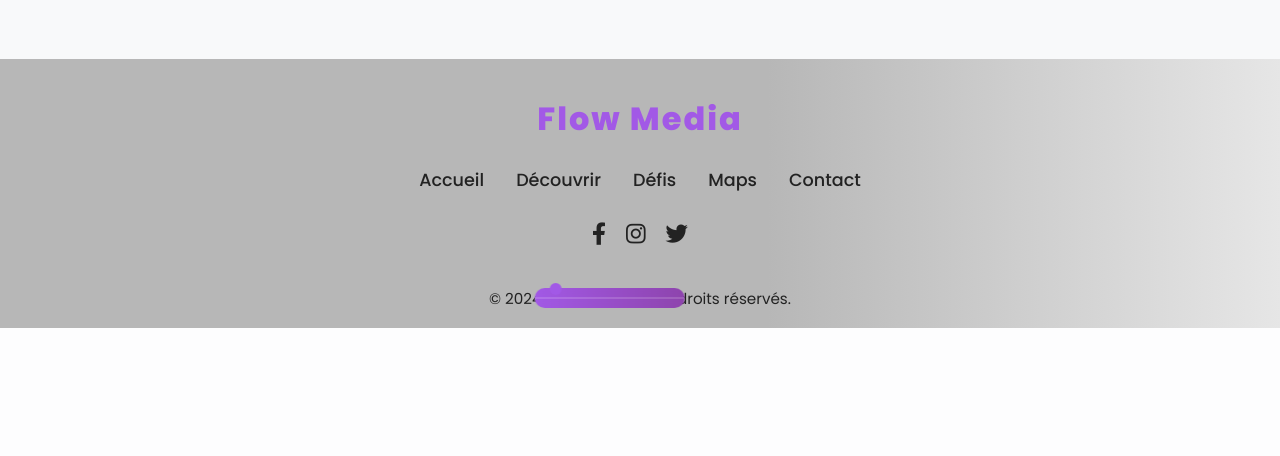
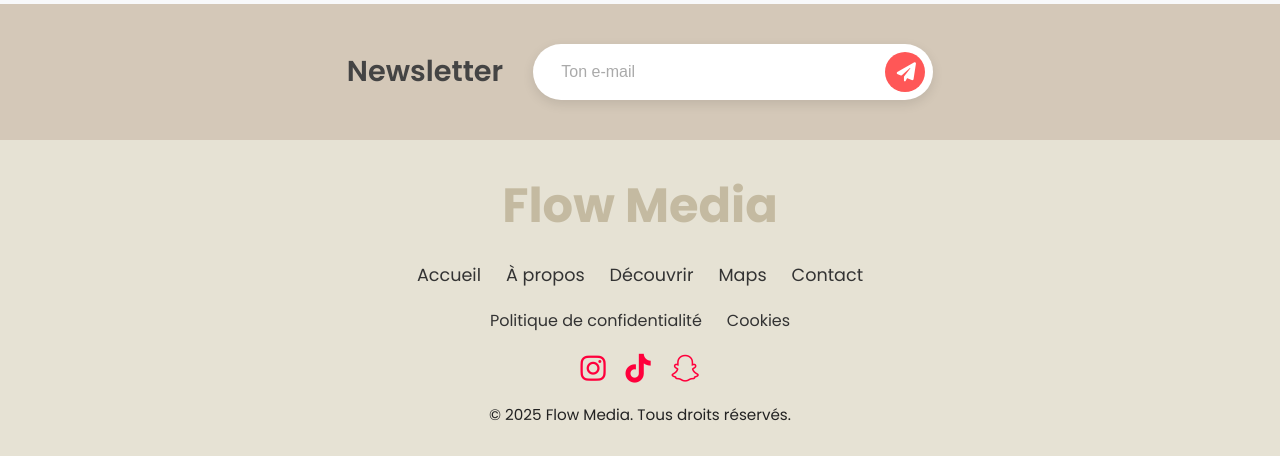
Before and after one commit to michel-DC/Flow-Media, a PHP site: page /home.php in a window 1280 px wide; the page is wider, and only the part inside the window is pictured. Shown: the part 5108-5564 px from the top of that part. Before the commit the page ends 5436 px from the top of that part, so only its background shows below. Run offline with PHP 8.4, Linux system fonts and the light colour scheme; some web fonts are replaced.

Commit message:
Refactor home.php, CSS styles, and footer layout for improved user experience
- Updated home.php to enhance character dialogue presentation and reorganized sections for better flow.
- Introduced a new newsletter section with a responsive design for user engagement.
- Adjusted CSS styles for various sections, including padding, background images, and bubble designs for characters.
- Revamped footer.php with a new layout, improved navigation links, and updated social media icons for better accessibility and aesthetics.

```diff
--- a/assets/style/index.css
+++ b/assets/style/index.css
@@ -1895,3 +1895,92 @@
     opacity: 0;
   }
 }
+
+/* ==== NEWSLETTER SECTION ==== */
+.newsletter-section {
+  background-color: #d4c8b8;
+  padding: 40px 0;
+  text-align: center;
+}
+
+.newsletter-container {
+  max-width: 800px;
+  margin: 0 auto;
+  padding: 0 20px;
+}
+
+.newsletter-content {
+  display: flex;
+  align-items: center;
+  justify-content: center;
+  gap: 30px;
+  flex-wrap: wrap;
+}
+
+.newsletter-title {
+  font-size: 1.8rem;
+  font-weight: 600;
+  color: #444;
+}
+
+.newsletter-form {
+  display: flex;
+  align-items: center;
+  background-color: white;
+  border-radius: 30px;
+  padding: 8px;
+  box-shadow: 0 4px 12px rgba(0, 0, 0, 0.1);
+  width: 100%;
+  max-width: 400px;
+}
+
+.newsletter-input {
+  flex-grow: 1;
+  border: none;
+  outline: none;
+  padding: 10px 20px;
+  font-size: 1rem;
+  border-radius: 30px 0 0 30px;
+}
+
+.newsletter-input::placeholder {
+  color: #aaa;
+}
+
+.newsletter-button {
+  background-color: #ff5757;
+  border: none;
+  border-radius: 50%;
+  width: 40px;
+  height: 40px;
+  display: flex;
+  align-items: center;
+  justify-content: center;
+  cursor: pointer;
+  transition: background-color 0.2s ease;
+}
+
+.newsletter-button i {
+  color: white;
+  font-size: 1.2rem;
+  transform: translateX(1px);
+}
+
+.newsletter-button:hover {
+  background-color: #e04a4a;
+}
+
+@media (max-width: 600px) {
+  .newsletter-content {
+    flex-direction: column;
+    gap: 20px;
+  }
+
+  .newsletter-form {
+    max-width: 300px;
+  }
+
+  .newsletter-title {
+    font-size: 1.5rem;
+  }
+}
--- a/home.php
+++ b/home.php
@@ -211,6 +211,19 @@
                         <div class="character-avatar">
                             <img src="/assets/images/1new.png" alt="Jardy" class="avatar-img">
                         </div>
+                        <div class="speech-bubble archy-bubble">
+                            <div class="character-name">🏛️ Archy</div>
+                            <p>Je repère les détails que<br>
+                                personne ne regarde.<br>
+                                Façades, colonnes, trucs<br>
+                                chelous sur les toits...<br>
+                                Si t'aimes explorer, je suis<br>
+                                ton gars sûr.</p>
+                        </div>
+                    </div>
+
+                    <!-- Archy Character -->
+                    <div class="character archy">
                         <div class="speech-bubble jardy-bubble">
                             <div class="character-name">🌿 Jardy</div>
                             <p>Moi c'est calme, nature et<br>
@@ -219,19 +232,6 @@
                                 qui valent le détour.<br>
                                 Tu crois connaître ta ville ?<br>
                                 On va voir ça.</p>
-                        </div>
-                    </div>
-
-                    <!-- Archy Character -->
-                    <div class="character archy">
-                        <div class="speech-bubble archy-bubble">
-                            <div class="character-name">🏛️ Archy</div>
-                            <p>Je repère les détails que<br>
-                                personne ne regarde.<br>
-                                Façades, colonnes, trucs<br>
-                                chelous sur les toits...<br>
-                                Si t'aimes explorer, je suis<br>
-                                ton gars sûr.</p>
                         </div>
                         <div class="character-avatar">
                             <img src="/assets/images/2new.png" alt="Archy" class="avatar-img-2">
@@ -319,10 +319,9 @@
                         <button class="fact-button">En savoir +</button>
                     </div>
                 </div>
-        </div>
             </section>
 
-        <section class="testimonials-section">
+            <section class="testimonials-section">ç
                 <h2 class="testimonials-title">CE QU'ILS EN PENSENT</h2>
                 <div class="testimonials-container">
                     <div class="testimonial-card">
@@ -409,6 +408,21 @@
                         </div>
                     </div>
                     <button class="partners-arrow right"><span>&#10095;</span></button>
+                </div>
+            </section>
+
+            <!-- Newsletter Section -->
+            <section class="newsletter-section">
+                <div class="newsletter-container">
+                    <div class="newsletter-content">
+                        <div class="newsletter-title">Newsletter</div>
+                        <div class="newsletter-form">
+                            <input type="email" class="newsletter-input" placeholder="Ton e-mail">
+                            <button class="newsletter-button">
+                                <i class="fas fa-paper-plane"></i>
+                            </button>
+                        </div>
+                    </div>
                 </div>
             </section>
 
--- a/includes/layout/footer.php
+++ b/includes/layout/footer.php
@@ -1,93 +1,127 @@
-<footer class="main-footer">
-        <div class="footer-container">
-        <?php require_once 'animations/snake/index.php'; ?>
-            <div class="footer-logo">Flow Media</div>
-            <div class="footer-links">
-                <a href="#">Accueil</a>
-                <a href="#">Découvrir</a>
-                <a href="#">Défis</a>
-                <a href="#">Maps</a>
-                <a href="#">Contact</a>
+<footer class="new-footer">
+  <div class="footer-title">Flow Media</div>
+  <div class="footer-nav">
+    <a href="../../home.php">Accueil</a>
+    <a href="../../pages/about">À propos</a>
+    <a href="../../pages/activites">Découvrir</a>
+    <a href="../../pages/maps">Maps</a>
+    <a href="../../pages/contact">Contact</a>
   </div>
-            <div class="footer-socials">
-                <a href="#"><i class="fa-brands fa-facebook-f"></i></a>
-                <a href="#"><i class="fa-brands fa-instagram"></i></a>
-                <a href="#"><i class="fa-brands fa-twitter"></i></a>
+  <div class="footer-legal">
+    <a href="#">Politique de confidentialité</a>
+    <a href="#">Cookies</a>
+  </div>
+  <div class="footer-socials-new">
+    <a href="#"><i class="fab fa-instagram"></i></a>
+    <a href="#"><i class="fab fa-tiktok"></i></a>
+    <a href="#"><i class="fab fa-snapchat"></i></a>
   </div>
   <div class="footer-copyright">
-                &copy; 2024 Flow Media. Tous droits réservés.
-            </div>
+    &copy; 2025 Flow Media. Tous droits réservés.
   </div>
 </footer>
 
 <style>
-    .main-footer {
-  background: linear-gradient(90deg, #b7b7b7 60%, #e6e6e6 100%);
-  box-shadow: 0 4px 18px rgba(0, 0, 0, 0.1);
-  color: #222;
-  padding: 36px 0 18px 0;
+  .new-footer {
+    background-color: #e6e2d4;
+    padding: 30px 20px;
     text-align: center;
-  margin-top: 0;
+    color: #333;
   }
-.footer-container {
-  max-width: 1200px;
-  margin: 0 auto;
-  padding: 0 24px;
+
+  .footer-title {
+    font-size: 3em;
+    font-weight: bold;
+    margin-bottom: 20px;
+    color: #C4BAA1;
+  }
+
+  .footer-nav {
+    margin-bottom: 20px;
     display: flex;
-  flex-direction: column;
+    justify-content: center;
+    flex-wrap: wrap;
+    gap: 25px;
+  }
+
+  .footer-nav a {
+    color: #333;
+    text-decoration: none;
+    font-size: 1.1em;
+    transition: color 0.2s;
+  }
+
+  .footer-nav a:hover {
+    color: #a19f96;
+  }
+
+  .legal {
+    display: flex;
+    margin-top: 15px;
     align-items: center;
-  gap: 24px;
-}
-.footer-logo {
-  font-size: 2rem;
-  font-weight: 800;
-  letter-spacing: 2px;
-  color: #a259e6;
-}
-.footer-links {
-  display: flex;
-  gap: 32px;
-  flex-wrap: wrap;
     justify-content: center;
   }
-.footer-links a {
-  color: #222;
+
+  .footer-legal {
+    display: flex;
+    justify-content: center;
+    gap: 25px;
+    margin-top: 15px;
+    margin-bottom: 15px;
+    flex-wrap: wrap;
+  }
+
+  .footer-legal a {
+    color: #333;
     text-decoration: none;
-  font-size: 1.1rem;
-  font-weight: 500;
+    font-size: 1em;
     transition: color 0.2s;
   }
-.footer-links a:hover {
-  color: #a259e6;
+
+  .footer-legal a:hover {
+    color: #a19f96;
   }
-.footer-socials {
+
+  .footer-socials-new {
     display: flex;
+    justify-content: center;
     gap: 20px;
-  justify-content: center;
   }
-.footer-socials a {
-  color: #222;
-  font-size: 1.4rem;
-  transition: color 0.2s;
+
+  .footer-socials-new a {
+    color: #ff003c;
+    /* Red color based on image */
+    font-size: 1.8em;
+    transition: opacity 0.2s;
   }
-.footer-socials a:hover {
-  color: #a259e6;
+
+  .footer-socials-new a:hover {
+    opacity: 0.8;
   }
+
   .footer-copyright {
     color: #222;
     font-size: 0.95rem;
     margin-top: 12px;
   }
+
   @media (max-width: 600px) {
-  .footer-links {
-    gap: 14px;
-    font-size: 0.95rem;
+    .footer-nav {
+      gap: 15px;
+      font-size: 0.9em;
     }
-  .footer-logo {
-    font-size: 1.3rem;
+
+    .footer-title {
+      font-size: 1.5em;
+      margin-bottom: 15px;
     }
-  .footer-container {
-    gap: 14px;
+
+    .footer-socials-new {
+      gap: 15px;
+    }
+
+    .footer-socials-new a {
+      font-size: 1.5em;
     }
   }
 </style>
```
Also changed, not shown: other parts of assets/style/index.css (+25 -25 lines). Lines whose indentation alone changed are shown as unchanged.
